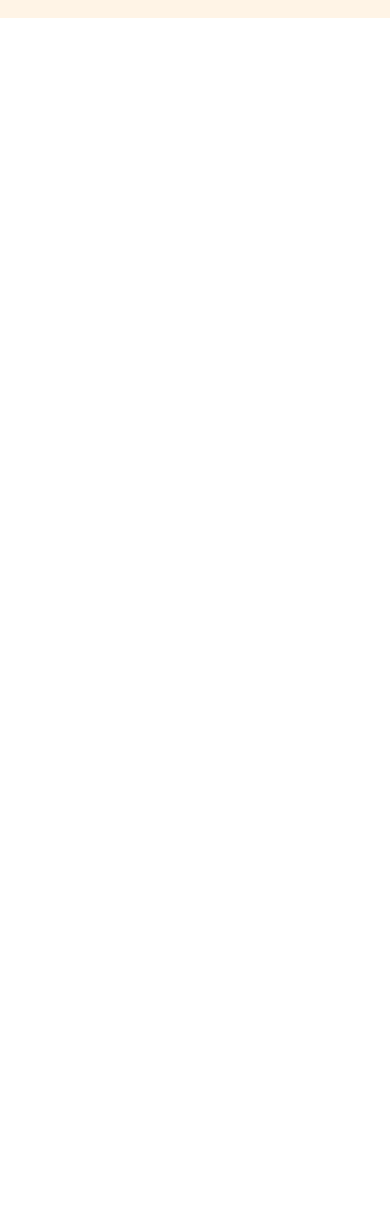
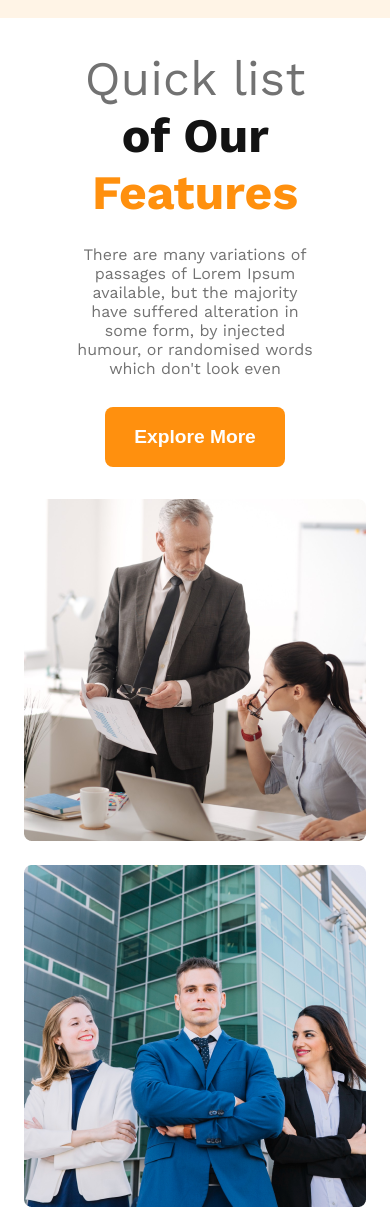
Before and after one commit to Radiat09/g3-architects, a plain HTML site: page index.html in a window 390 px wide. Shown: the part 768-1978 px from the top of the page. Before the commit the page ends 844 px from the top, so only its background shows below. Drawn offline with nearby package versions, Linux system fonts and the light colour scheme.

Commit message:
finished team section with responsive design

```diff
--- a/index.html
+++ b/index.html
@@ -7,9 +7,10 @@
     <link rel="stylesheet" href="styles/styles.css" />
   </head>
   <body>
+    <!-- Header start -->
     <header class="header">
       <nav class="nav">
-        <h3 class="primary-title">G3 Architects</h3>
+        <h3 class="section-title">G3 Architects</h3>
         <ul>
           <li><a href="#">Home</a></li>
           <li><a href="#">About</a></li>
@@ -19,11 +20,11 @@
       </nav>
       <div class="banner">
         <div class="banner-content">
-          <h3 class="banner-title primary-title">
+          <h3 class="banner-title section-title">
             Brand New <br />
             Group of Architects
           </h3>
-          <p class="banner-text primary-text">
+          <p class="banner-text section-text">
             There are many variations of passages of Lorem Ipsum available, but
             the majority have suffered alteration in <br />
             some form, by injected humour, or randomised words which don't look
@@ -38,5 +39,30 @@
         />
       </div>
     </header>
+    <!-- Header End -->
+
+    <main>
+      <section class="team-section">
+        <div class="team-img-container">
+          <img src="images/team1.png" alt="image of working as team-1" />
+          <img src="images/team2.png" alt="image of working as team-2" />
+          <img src="images/team3.png" alt="image of working as team-3" />
+          <img src="images/team3.png" alt="image of working as team-4" />
+        </div>
+        <div class="team-content">
+          <h3 class="section-title">
+            <span class="quick-list">Quick list</span>
+            <span class="of-our">of Our</span>
+            <span class="text-features">Features</span>
+          </h3>
+          <p class="section-text team-section-text">
+            There are many variations of passages of Lorem Ipsum available, but
+            the majority have suffered alteration in some form, by injected
+            humour, or randomised words which don't look even
+          </p>
+          <button class="primary-btn">Explore More</button>
+        </div>
+      </section>
+    </main>
   </body>
 </html>
--- a/styles/styles.css
+++ b/styles/styles.css
@@ -10,12 +10,12 @@ body {
   font-family: "Work Sans", sans-serif;
 }
 
-.primary-title {
+.section-title {
   font-size: 3rem;
   color: #131313;
   font-weight: 700;
 }
-.primary-text {
+.section-text {
   color: #727272;
   font-size: 1rem;
   font-weight: 400;
@@ -70,6 +70,36 @@ body {
   gap: 2rem;
   margin-bottom: 2rem;
 }
+/* Main styles */
+main {
+  max-width: 90rem;
+  margin: 2rem auto;
+}
+
+/* Team section styles */
+.team-section {
+  display: flex;
+  align-items: center;
+  /* padding: 0 19rem; */
+}
+.team-img-container {
+  display: grid;
+  grid-template-columns: repeat(2, 1fr);
+  gap: 1.5rem;
+}
+.team-content {
+  padding: 0 4.5rem;
+}
+.team-section-text {
+  margin: 1.5rem 0 1.8rem 0;
+}
+.quick-list {
+  color: #727272;
+  font-weight: 500;
+}
+.text-features {
+  color: #ff900e;
+}
 
 /* *************RESPONSIVE DESIGN**************** */
 
@@ -78,13 +108,24 @@ body {
   .header {
     padding: 1rem;
   }
-  .nav {
+  .nav,
+  .team-section {
     flex-direction: column;
     align-items: center;
   }
   .nav li {
     margin-top: 1rem;
     padding: 0.3rem 0.5rem;
+  }
+  .team-img-container {
+    grid-template-columns: 1fr;
+  }
+  .team-section {
+    flex-direction: column-reverse;
+  }
+  .team-content {
+    margin-bottom: 2rem;
+    text-align: center;
   }
 }
 
@@ -94,7 +135,8 @@ body {
   .header {
     padding: 1rem;
   }
-  .nav {
+  .nav,
+  .team-section {
     flex-direction: column;
     align-items: center;
   }
@@ -103,6 +145,14 @@ body {
     padding: 0.5rem 0.8rem;
     margin-right: 1rem;
   }
+  .team-section {
+    flex-direction: column-reverse;
+    gap: 2rem;
+    margin-top: 3rem;
+  }
+  .team-content {
+    text-align: center;
+  }
 }
 
 /*Medium high to large screen [width 36rem =577px] */
```
